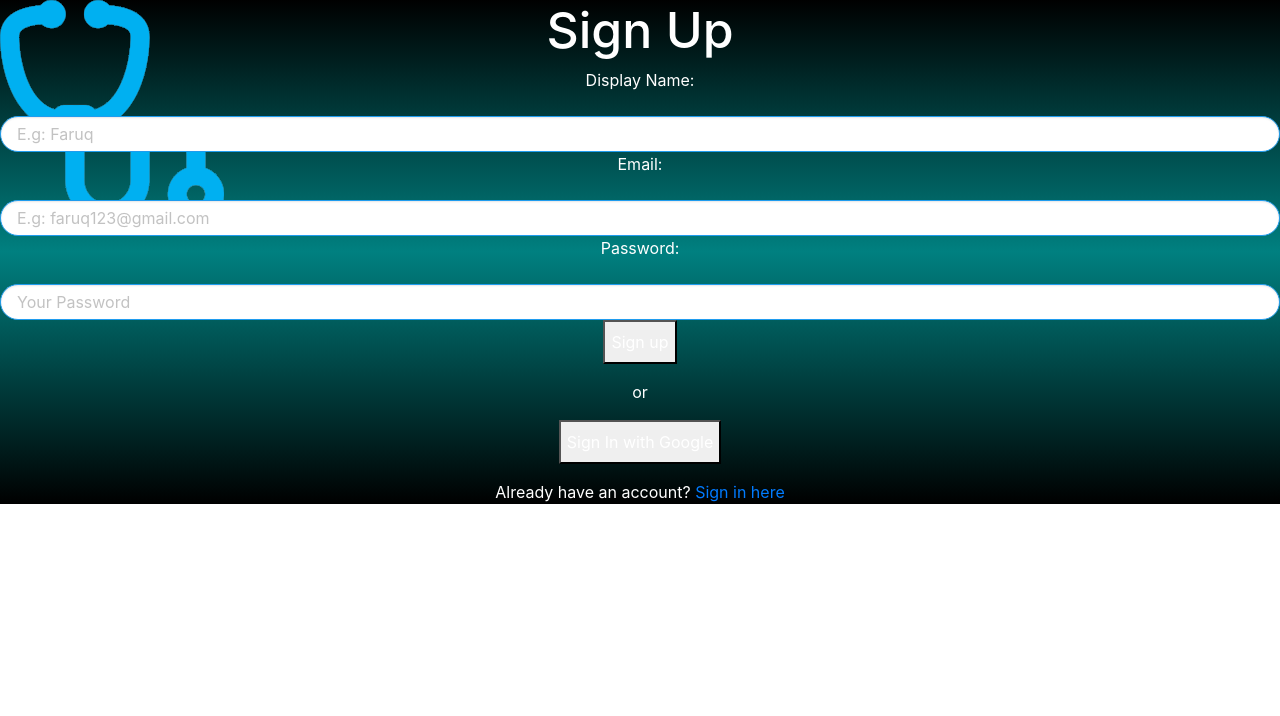
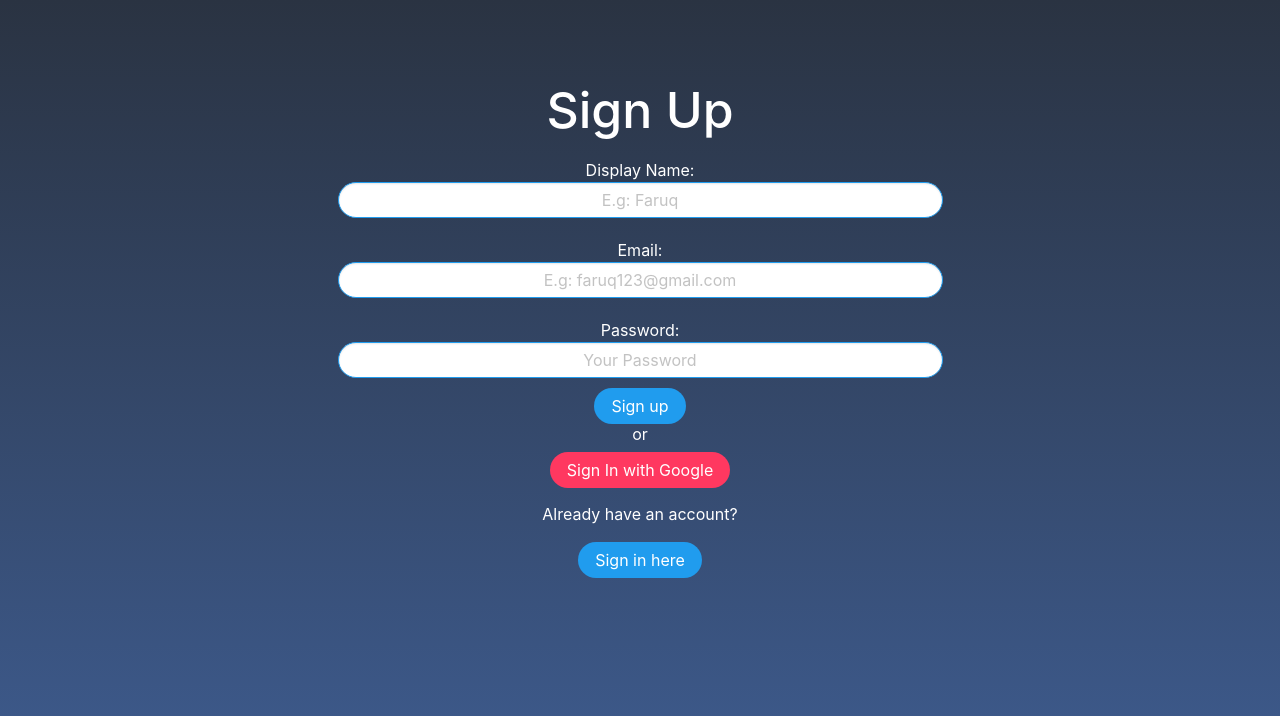
Before and after one commit to brc9087/medapp, a React (Create React App) app in the folder client/: page /signUp in a window 1280 px wide. Shown: the top 716 px of the page. Built offline with nearby package versions, Linux system fonts and the light colour scheme; no server answers.

Commit message:
signupdone

```diff
--- a/client/src/pages/SignIn.js
+++ b/client/src/pages/SignIn.js
@@ -53,6 +53,7 @@ const SignIn = () => {
       width: "55%",
       padding: "10px",
       textAlign: "center"
+
     },
 
     head: {
@@ -106,9 +107,9 @@ const SignIn = () => {
           />
           </div >
           <div style = {styles.button}>
-              <button class="button is-info is-rounded" onClick={(event) => { signInWithEmailAndPasswordHandler(event, email, password) }}>Sign in</button>
+              <button className="button is-info is-rounded" onClick={(event) => { signInWithEmailAndPasswordHandler(event, email, password) }}>Sign in</button>
 
-          <p className="text-center my-3">or</p>
+          <p>or</p>
           <button
             className="button is-danger is-rounded"
             onClick={signInWithGoogle}
--- a/client/src/pages/SignUp.js
+++ b/client/src/pages/SignUp.js
@@ -12,11 +12,11 @@ const SignUp = () => {
 
   const createUserWithEmailAndPasswordHandler = async (event, email, password) => {
     event.preventDefault();
-    try{
-      const {user} = await auth.createUserWithEmailAndPassword(email, password);
-      generateUserDocument(user, {displayName});
+    try {
+      const { user } = await auth.createUserWithEmailAndPassword(email, password);
+      generateUserDocument(user, { displayName });
     }
-    catch(error){
+    catch (error) {
       setError('Error Signing up with email and password');
     }
 
@@ -39,37 +39,59 @@ const SignUp = () => {
 
   // css
   const styles = {
-    form:{
-      display: "inline-flexbox",
+    body: {
+      position: "fixed",
+      width: "100%",
+      height: "100%",
+      backgroundImage: 'linear-gradient(#2a3342, #3e5c90)',
+      padding: "80px",
+      backgroundColor: "#038989",
+      color: "white",
       textAlign: "center",
-      backgroundImage: "url(" + "./logo/steth.png" + "), linear-gradient(black, teal, black)",
-      backgroundRepeat: "no-repeat",
+      color: "white"
+    },
+    input: {
+      width: "55%",
+      padding: "10px",
+      textAlign: "center",
 
-      color: "white"
+    },
+
+    label: {
+      margin: "0"
     },
     title: {
       fontSize: "50px",
       textAlign: "center"
 
     },
-    body: {
+    button: {
+      padding: "10px"
+    },
+    buttonindiv: {
+      margin: "-10px"
+    },
+  inputfield: {
+    padding: "10px"
+  }
 
   }
-  }
   return (
-    <div style = {styles.form}>
-      <h1 style= {styles.title}>Sign Up</h1>
+    <div style={styles.body}>
+      <h1 style={styles.title}>Sign Up</h1>
       <div >
         {error !== null && (
           <div>
             {error}
           </div>
         )}
+<div style={styles.inputfield} >
 
-          <label htmlFor="displayName" className="block">
+
+        <label htmlFor="displayName" className="block" style={styles.label}>
           Display Name:
           </label>
-          <Input
+        <Input style={styles.input}
           type="text"
           name="displayName"
           value={displayName}
@@ -77,10 +99,12 @@ const SignUp = () => {
           id="displayName"
           onChange={onChangeHandler}
         />
-          <label htmlFor="userEmail" className="block">
+        </div>
+        <div style={styles.inputfield}>
+          <label htmlFor="userEmail" className="block" style={styles.label}>
           Email:
           </label>
-          <Input
+        <Input style={styles.input}
           type="email"
           name="userEmail"
           value={email}
@@ -88,10 +112,12 @@ const SignUp = () => {
           id="userEmail"
           onChange={onChangeHandler}
         />
-          <label htmlFor="userPassword" className="block">
+        </div>
+        <div style={styles.inputfield}>
+           <label htmlFor="userPassword" className="block" style={styles.label}>
           Password:
           </label>
-          <Input
+        <Input style={styles.input}
           type="password"
           name="userPassword"
           value={password}
@@ -99,8 +125,11 @@ const SignUp = () => {
           id="userPassword"
           onChange={onChangeHandler}
         />
-          <button
-            className="bg-green-400 hover:bg-green-500 w-full py-2 text-white"
+        </div>
+
+<div style = {styles.button}>
+        <button style = {styles.buttonindiv}
+          className="button is-info is-rounded"
           onClick={event => {
             createUserWithEmailAndPasswordHandler(event, email, password);
           }}
@@ -108,8 +137,8 @@ const SignUp = () => {
           Sign up
           </button>
 
-        <p className="text-center my-3">or</p>
-        <button
+        <p>or</p>
+        <button style = {styles.buttonindiv} className="button is-danger is-rounded"
           onClick={() => {
             try {
               signInWithGoogle();
@@ -117,17 +146,18 @@ const SignUp = () => {
               console.error("Error signing in with Google", error);
             }
           }}
-          className="bg-red-500 hover:bg-red-600 w-full py-2 text-white"
+
         >
           Sign In with Google
         </button>
         <p className="text-center my-3">
-          Already have an account?{" "}
-          <Link to="/" className="text-blue-500 hover:text-blue-600">
+          Already have an account?</p>
+        <a style = {styles.buttonindiv}>
+          <Link to="/" className="button is-info is-rounded">
             Sign in here
-          </Link>{" "}
-        </p>
+          </Link></a>
 
+</div>
       </div>
     </div>
 
```
Lines whose indentation alone changed are shown as unchanged.
